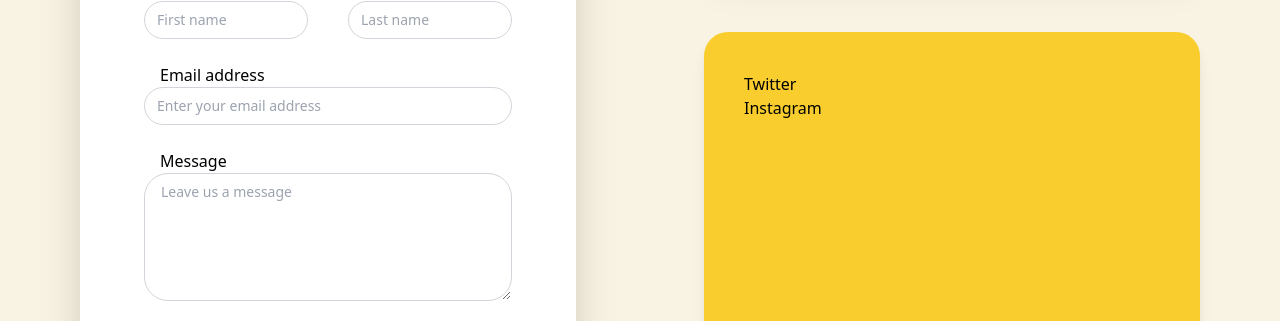
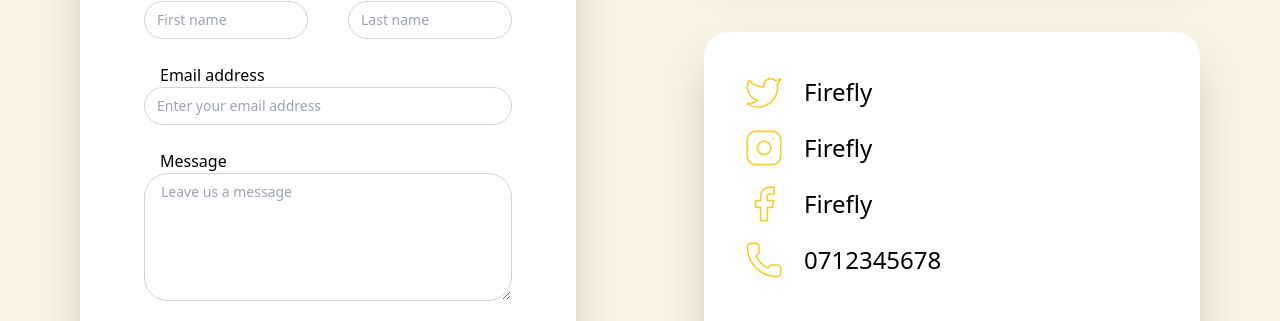
Before and after one commit to Griffin-Ndede/Firefly_frontend, a React (Vite) app: page /contact in a window 1280 px wide. Shown: the part 472-793 px from the top of the page. Built offline with nearby package versions, Linux system fonts and the light colour scheme.

Commit message:
Style: adds icons to the contact information in the contact page

```diff
--- a/src/Pages/Contact.jsx
+++ b/src/Pages/Contact.jsx
@@ -1,6 +1,7 @@
 import React from 'react'
 import Navbar from '../Components/Navbar'
 import Footer from '../Components/Footer'
+import { Facebook, Instagram, Phone, Twitter } from 'lucide-react'
 
 function Contact() {
   return (
@@ -65,14 +66,28 @@ function Contact() {
             className='h-40 sm:h-56 md:h-72 w-full object-cover rounded-3xl shadow-2xl'
           />
 
-          <div className='bg-custom-yellow h-64 sm:h-96 w-full rounded-3xl mt-10 md:mt-20 shadow-lg p-10'>
-            <p>Twitter</p>
-            <p>Instagram</p>
+          <div className='bg-white h-64 sm:h-96 w-full rounded-3xl mt-10 md:mt-20 shadow-2xl p-10 space-y-4 '>
+            <div className='flex gap-5 items-center'>
+              <Twitter strokeWidth={1} className='h-10 w-10 text-custom-yellow' />
+              <p className='text-2xl font-extralight'>Firefly</p>
+            </div>
+            <div className='flex gap-5 items-center'>
+              <Instagram strokeWidth={1} className='h-10 w-10 text-custom-yellow' />
+              <p className='text-2xl font-extralight'>Firefly</p>
+            </div>
+            <div className='flex gap-5 items-center'>
+              <Facebook strokeWidth={1} className='h-10 w-10 text-custom-yellow' />
+              <p className='text-2xl font-extralight'>Firefly</p>
+            </div>
+            <div className='flex gap-5 items-center'>
+              <Phone strokeWidth={1} className='h-10 w-10 text-custom-yellow' />
+              <p className='text-2xl font-extralight'>0712345678</p>
+            </div>
           </div>
         </div>
 
       </section>
-      <Footer/>
+      <Footer />
     </>
   )
 }
```
